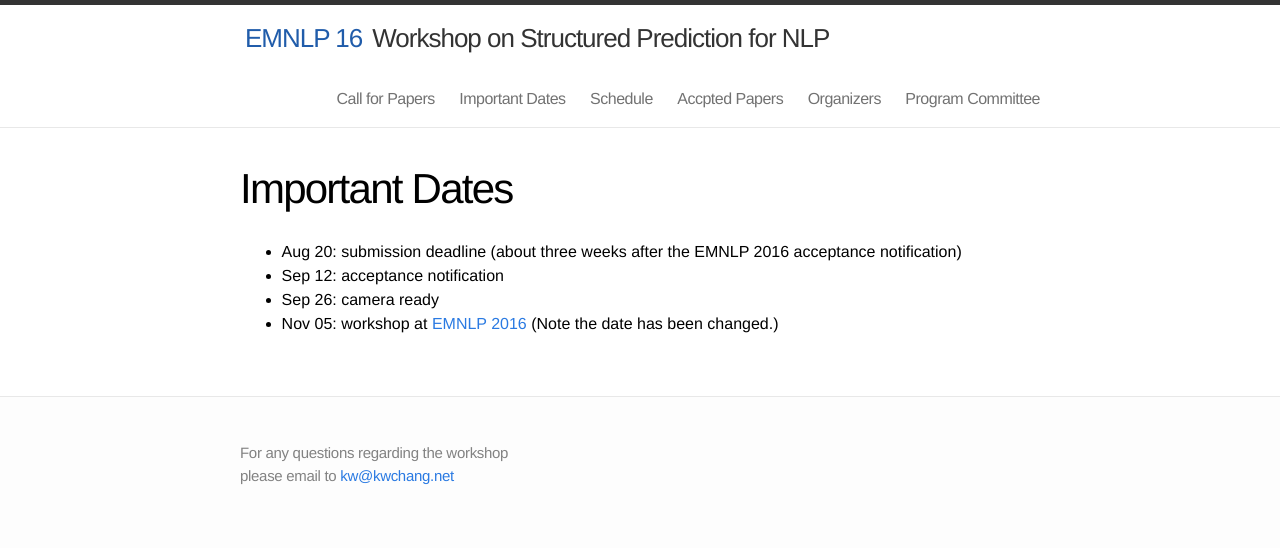
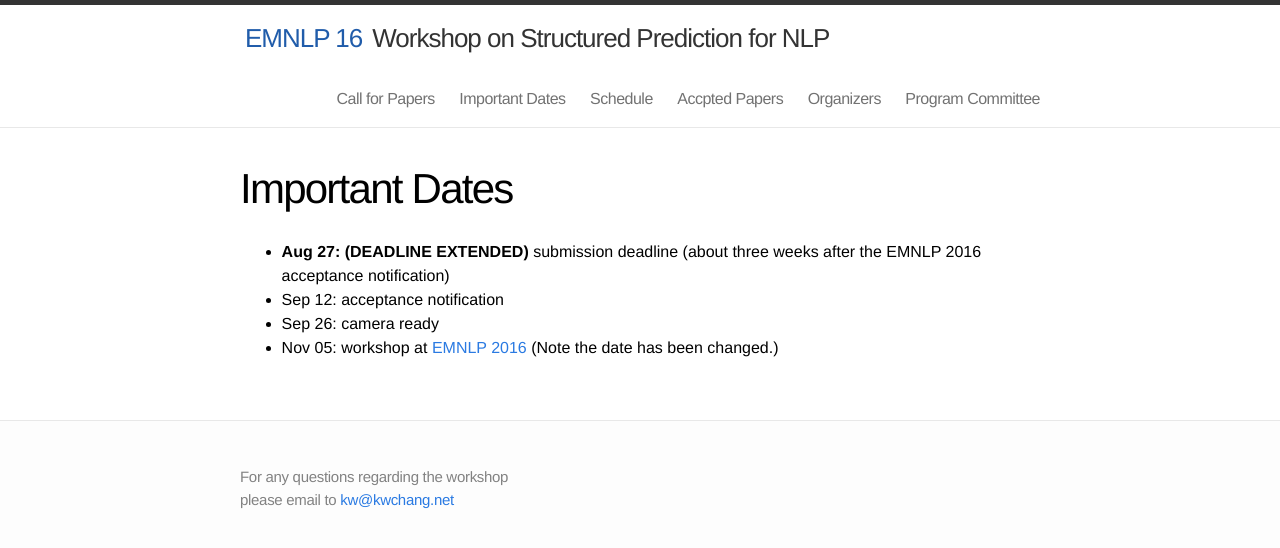
Before and after one commit to structuredprediction/structuredprediction.github.io, a Jekyll site: the page built from 2_date.md, in a window 1280 px wide. Shown: the top 548 px of the page. Built offline with Jekyll 4.4.1, drawn with Linux system fonts in a browser that asks for light colours.

Commit message:
Update 2_date.md

```diff
--- a/2_date.md
+++ b/2_date.md
@@ -5,7 +5,7 @@
 name: 2
 ---
 
-* Aug 20: submission deadline (about three weeks after the EMNLP 2016 acceptance notification)
+* **Aug 27: (DEADLINE EXTENDED)** submission deadline (about three weeks after the EMNLP 2016 acceptance notification)
 * Sep 12: acceptance notification
 * Sep 26: camera ready
 * Nov 05: workshop at [EMNLP 2016](www.emnlp2016.net) (Note the date has been changed.)
```
